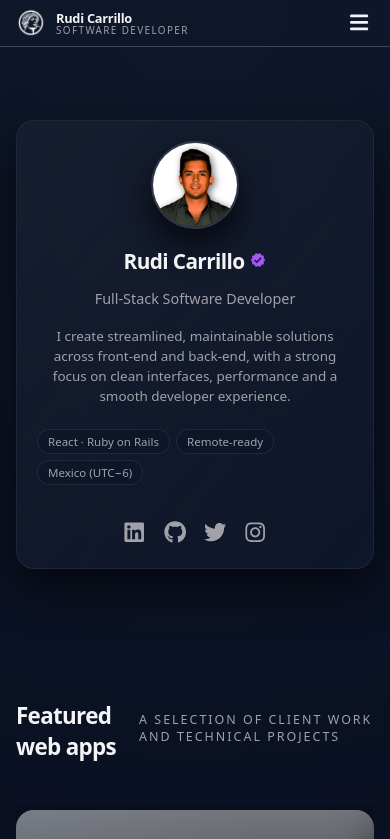
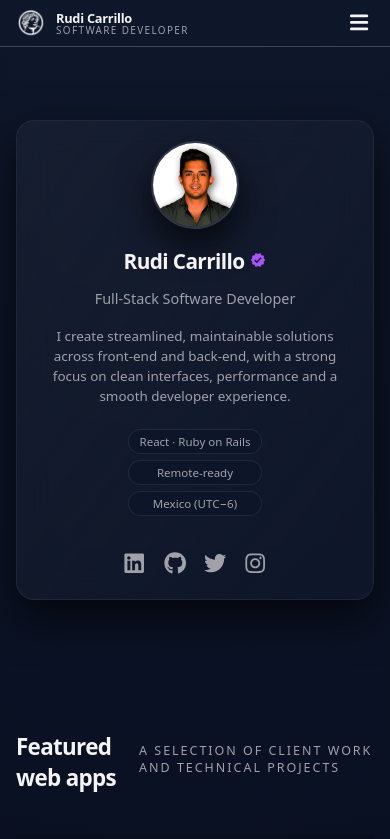
Before and after one commit to rudicarrilloypr/rc-portafolio, a React (Create React App) app: page / in a window 390 px wide. Shown: the top 839 px of the page. Built offline with nearby package versions, Linux system fonts and the light colour scheme; grey boxes are pictures that could not be loaded.

Commit message:
Fix home chips

```diff
--- a/src/components/Portfolio/portfolio.module.css
+++ b/src/components/Portfolio/portfolio.module.css
@@ -59,6 +59,24 @@
   color: var(--muted);
 }
 
+/* ---- CHIPS (override global .chip-row para que se vea bien aquí) ---- */
+
+/* Desktop / base: fila centrada con wrap si hace falta */
+:global(.chip-row) {
+  display: flex;
+  flex-wrap: wrap;
+  gap: 8px;
+  justify-content: center;
+  margin-top: 14px;
+}
+
+/* Ajustamos las chip para que el contenido quede bien centrado */
+:global(.chip-row .chip) {
+  display: inline-flex;
+  align-items: center;
+  justify-content: center;
+}
+
 /* Redes sociales */
 .socialLinks {
   display: flex;
@@ -96,4 +114,17 @@
   .bio {
     font-size: 0.84rem;
   }
+
+  /* En mobile: las 3 chips apiladas, mismo ancho */
+  :global(.chip-row) {
+    max-width: 320px;
+    margin-inline: auto;
+    flex-direction: column;
+    align-items: stretch;
+  }
+
+  :global(.chip-row .chip) {
+    width: 100%;
+    justify-content: center;
+  }
 }
```
